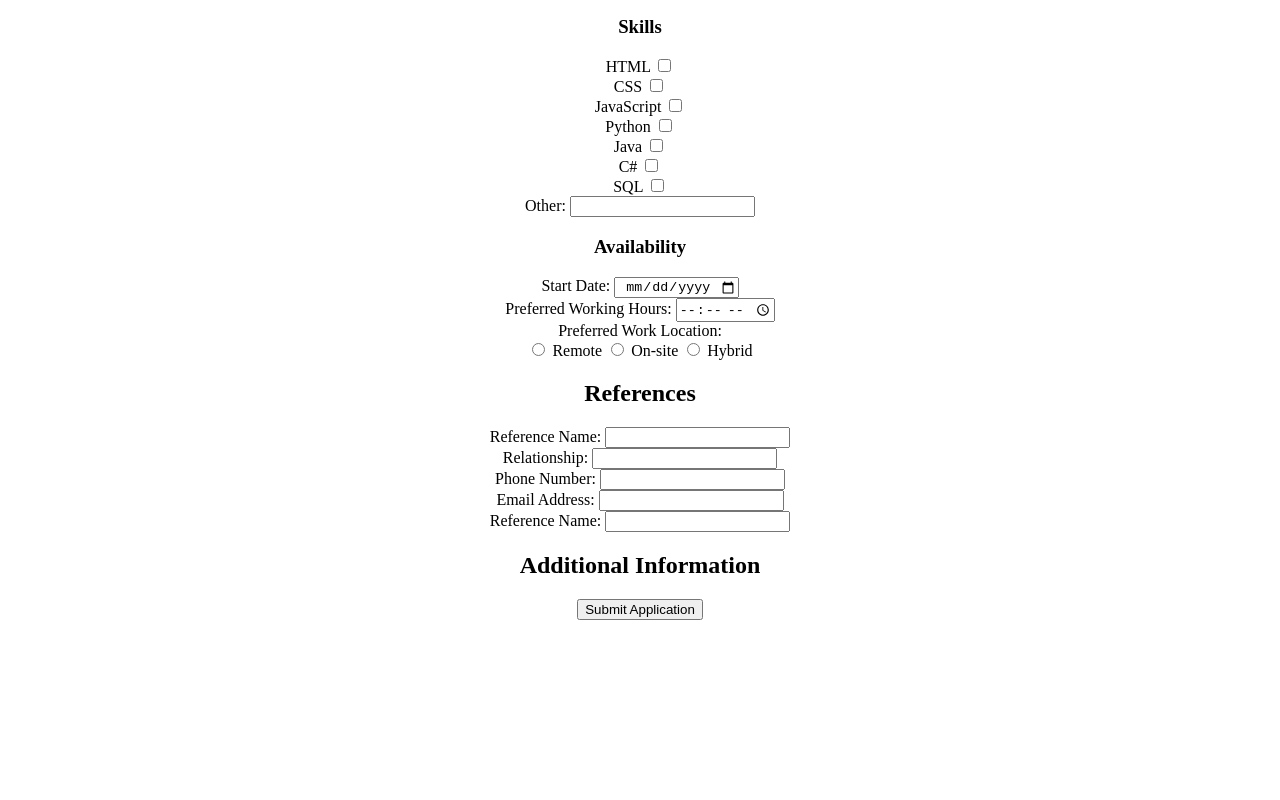
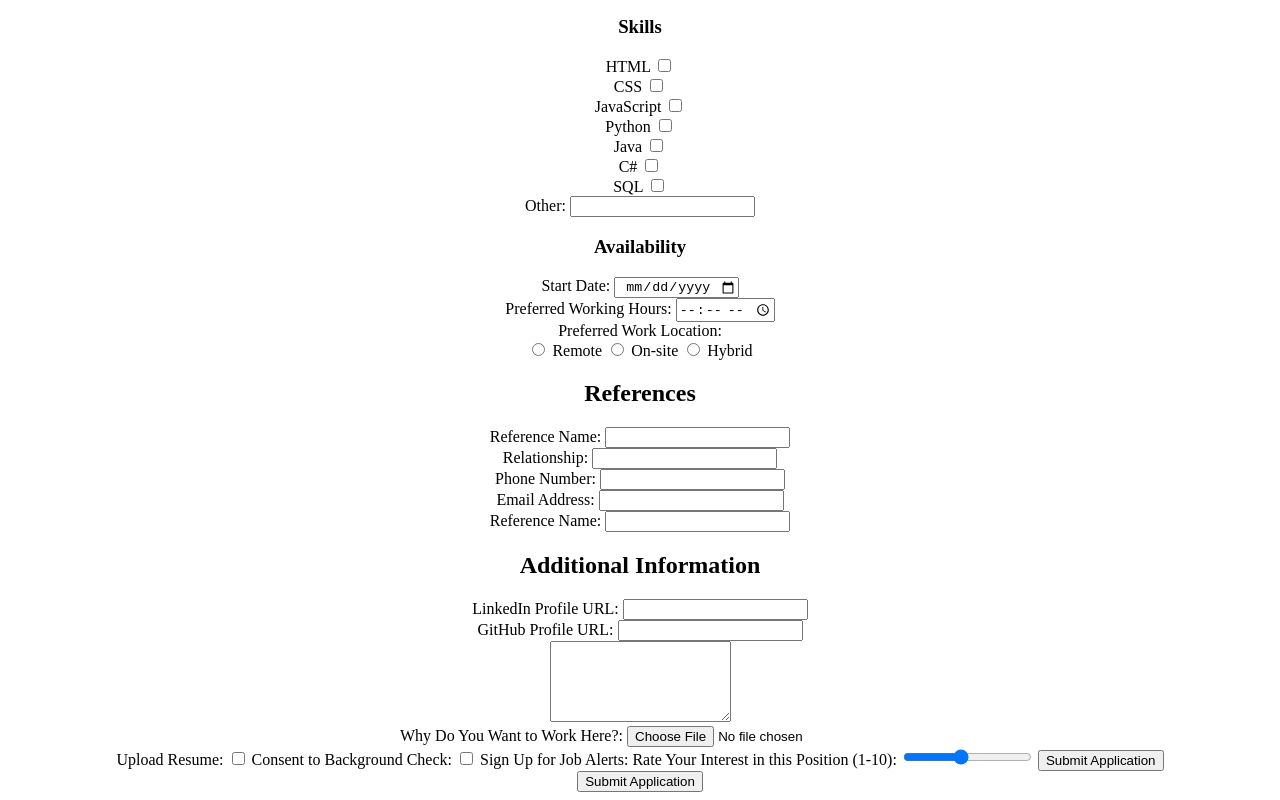
Before and after one commit to javyW/greensolJobApplication, a plain HTML site: page index.html in a window 1280 px wide. Shown: the part 862-1662 px from the top of the page. Before the commit the page ends 1490 px from the top, so only its background shows below. Drawn offline with Linux system fonts and the light colour scheme.

Commit message:
feat: added rest of the Additional Information section and a basic readme outline

```diff
--- a/index.html
+++ b/index.html
@@ -35,7 +35,6 @@
         </form>
     </div>
 
-
     <div class="Address">
         <form>
             <h3>Address</h3>
@@ -64,6 +63,7 @@
             <h3>Education</h3>
             <label for="Education">Highest Level of Education:</label>
             <select id="Education" name="education" required>
+
             <option value="">Select</option>
             <option value="high_school">High School</option>
             <option value="associates_degree">Associate's Degree</option>
@@ -183,9 +183,29 @@
     <div class="">
         <form>
             <h2>Additional Information</h2>
+            <label for="linkedin_profile">LinkedIn Profile URL:</label>
+            <input type="url" id="linkedin_profile" name="linkedin_profile"><br>
+
+            <label for="github_profile">GitHub Profile URL:</label>
+            <input type="url" id="github_profile" name="github_profile"><br>
+
+            <textarea id="why_work_here" name="why_work_here" rows="5"></textarea><br>
+            <label for="why_work_here">Why Do You Want to Work Here?:</label>
+
+            <input type="file" id="resume" name="resume" accept=".pdf,.docx"><br>
+            <label for="resume">Upload Resume:</label>
+
+            <input type="checkbox" id="background_check" name="background_check">
+            <label for="background_check">Consent to Background Check:</label>
+
+            <input type="checkbox" id="job_alerts" name="job_alerts">
+            <label for="job_alerts">Sign Up for Job Alerts:</label>
+
+            <label for="interest_level">Rate Your Interest in this Position (1-10):</label>
+            <input type="range" min="1" max="10" value="5" id="interest_level" name="interest_level">
+            <button type="submit">Submit Application</button>
         </form>
     </div>
-
     <button type="submit">Submit Application</button>
 
 
```
Also changed, not shown: readme.md (added).
